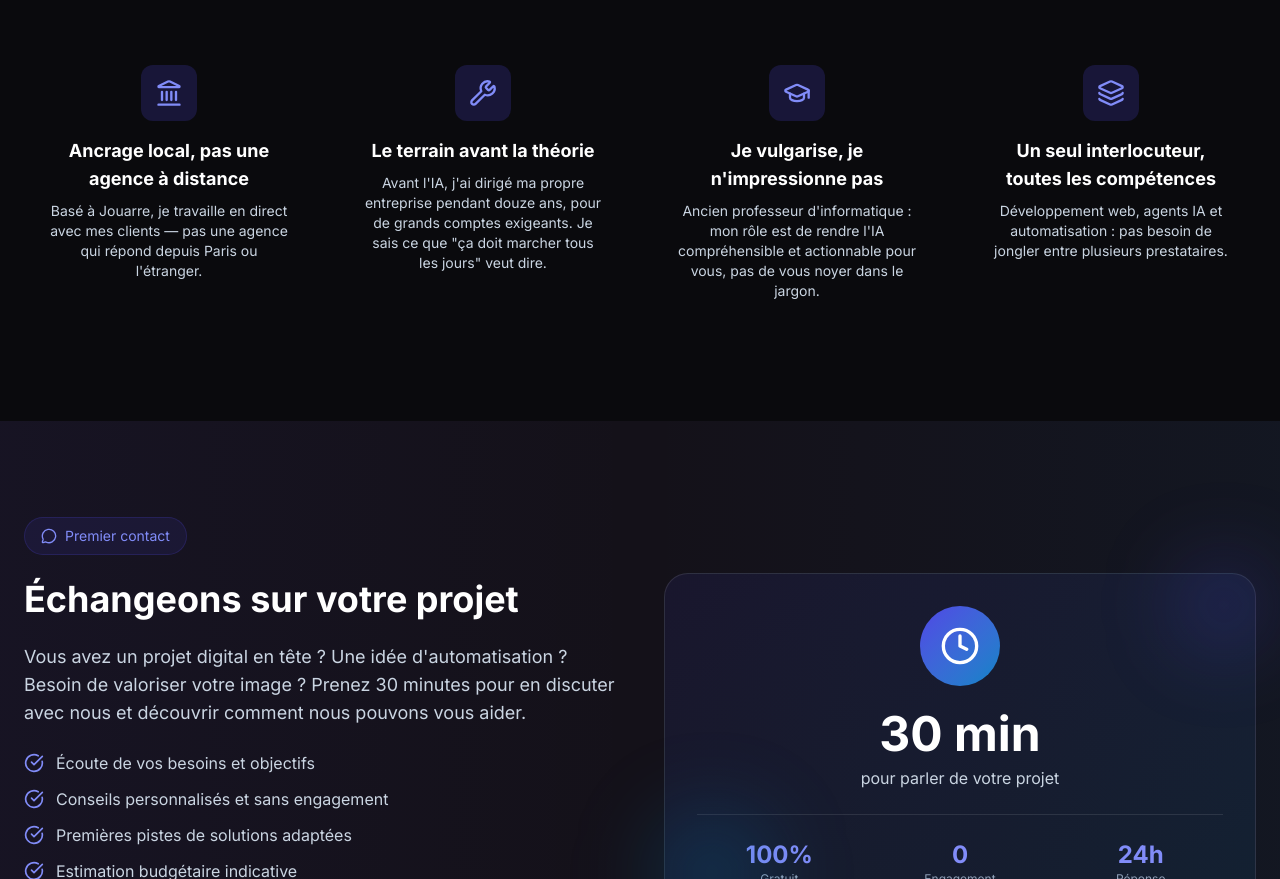
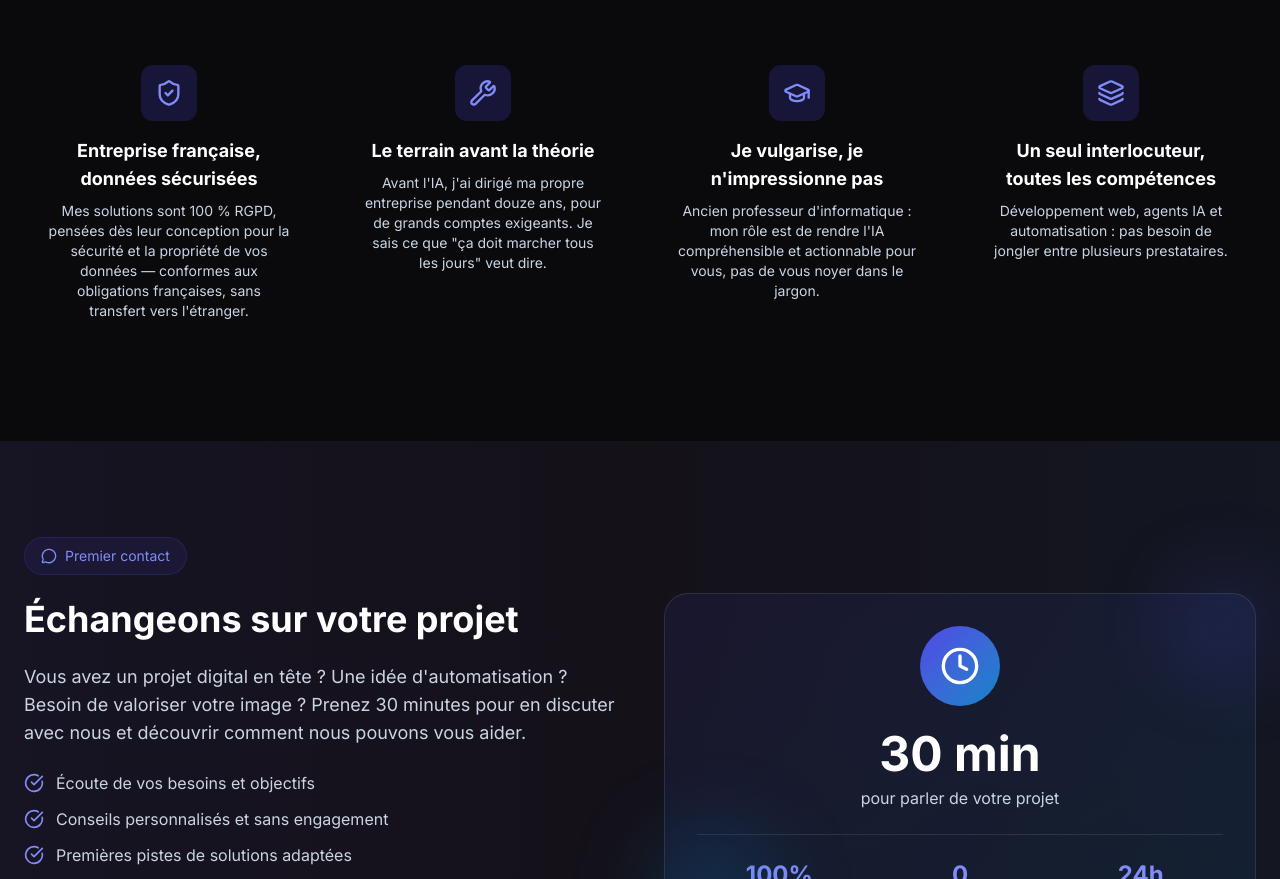
Before and after one commit to mickaelaydogdu-a11y/synapse-agency, a Next.js app: page /qui-suis-je in a window 1280 px wide. Shown: the part 1140-2019 px from the top of the page. Built offline with nearby package versions, Linux system fonts and the light colour scheme.

Commit message:
Remplace le point d'ancrage local par un point RGPD/sécurité des données
Retire la phrase "pas juste impressionner" du hero et remplace le
différenciateur "Ancrage local" par la conformité RGPD et la sécurité
des données, plus pertinent pour une agence tech.

```diff
--- a/components/about/AboutHero.tsx
+++ b/components/about/AboutHero.tsx
@@ -53,7 +53,7 @@ export function AboutHero() {
               entreprise dans ce domaine — douze ans à accompagner de grands comptes. Aujourd&apos;hui, je reviens à la tech, ma formation
               d&apos;origine, avec plus de compétences, de maturité et une expérience résolument transversale. Ce n&apos;est pas un parcours
               de startup — c&apos;est un parcours de terrain, et c&apos;est ce qui infuse ma façon d&apos;aborder la tech : pas de jargon,
-              des solutions qui doivent marcher, pas juste impressionner.
+              des solutions qui doivent marcher.
             </p>
           </motion.div>
         </div>
--- a/components/about/Differentiators.tsx
+++ b/components/about/Differentiators.tsx
@@ -1,13 +1,13 @@
 "use client";
 
 import { motion } from "framer-motion";
-import { Landmark, Wrench, GraduationCap, Layers } from "lucide-react";
+import { ShieldCheck, Wrench, GraduationCap, Layers } from "lucide-react";
 
 const points = [
   {
-    icon: Landmark,
-    title: "Ancrage local, pas une agence à distance",
-    description: "Basé à Jouarre, je travaille en direct avec mes clients — pas une agence qui répond depuis Paris ou l'étranger.",
+    icon: ShieldCheck,
+    title: "Entreprise française, données sécurisées",
+    description: "Mes solutions sont 100 % RGPD, pensées dès leur conception pour la sécurité et la propriété de vos données — conformes aux obligations françaises, sans transfert vers l'étranger.",
   },
   {
     icon: Wrench,
```
